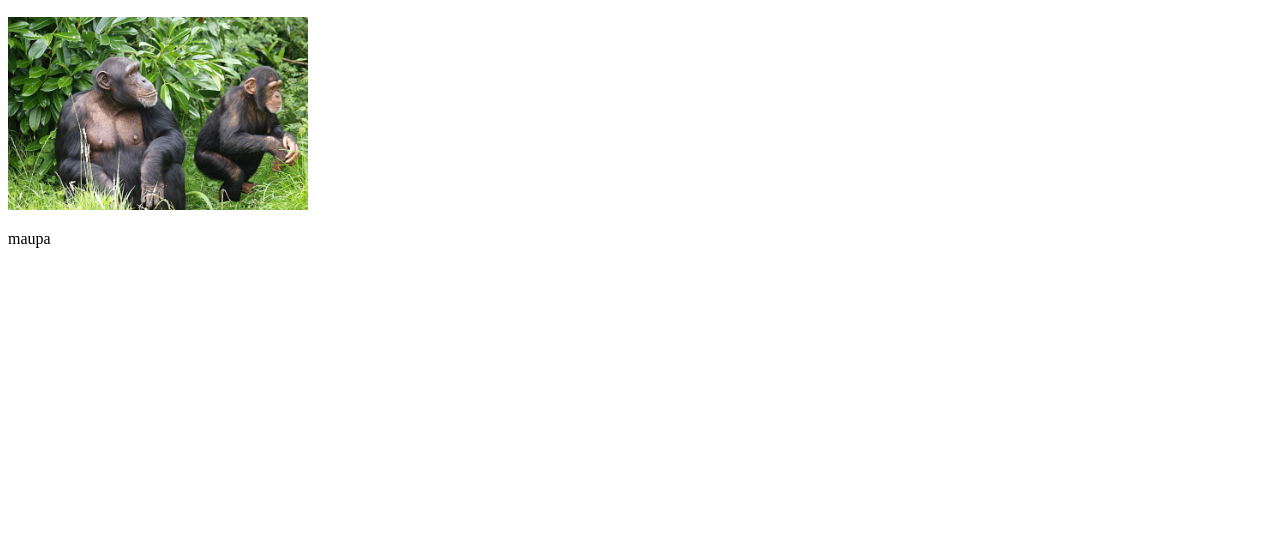
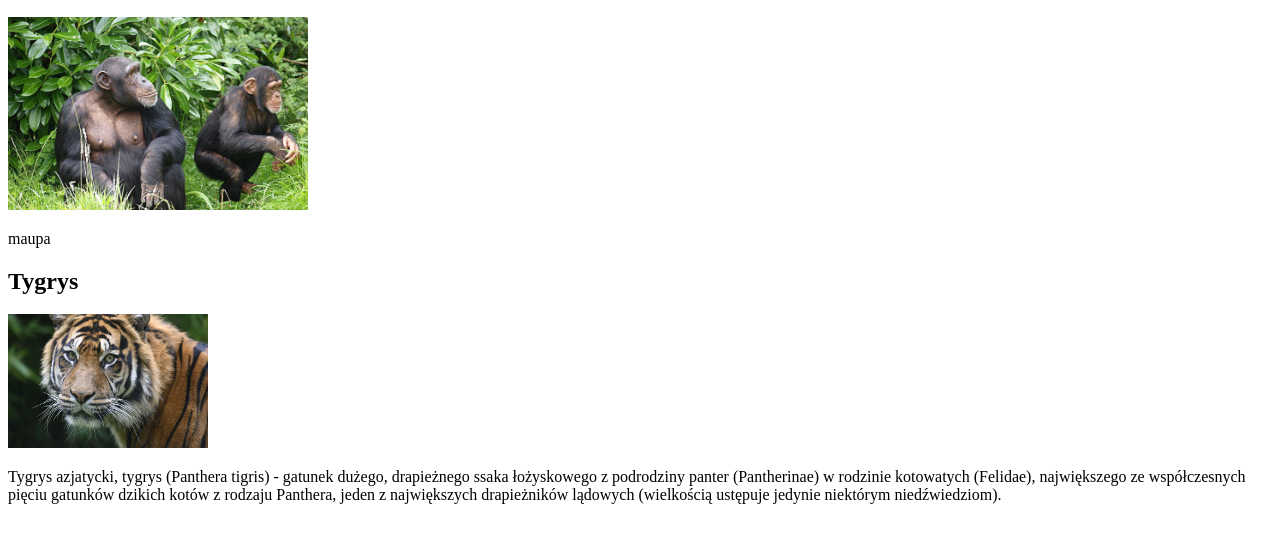
Before and after one commit to BoruweG/ZOOPB, a plain HTML site: page index.html in a window 1280 px wide. Shown: the part 110-652 px from the top of the page. Drawn offline with Linux system fonts and the light colour scheme.

Commit message:
dodano sekcję tygrysa

```diff
--- a/index.html
+++ b/index.html
@@ -1,17 +1,27 @@
 <!DOCTYPE html>
 <html lang="pl">
+
 <head>
     <meta charset="UTF-8">
     <title>Zoo</title>
 </head>
+
 <body>
     <h1>Zoo – Małpy</h1>
     <section>
         <h2>Małpa 1</h2>
-    <img src="monke.jpeg" alt="Małpa 1" width="300">
+        <img src="monke.jpeg" alt="Małpa 1" width="300"/>
         <p>
             maupa
         </p>
     </section>
+    <section>
+        <h2>Tygrys</h2>
+        <img src="tygrys.jpg" alt="tygrys" width="200"/>
+        <p>
+            Tygrys azjatycki, tygrys (Panthera tigris) - gatunek dużego, drapieżnego ssaka łożyskowego z podrodziny panter (Pantherinae) w rodzinie kotowatych (Felidae), największego ze współczesnych pięciu gatunków dzikich kotów z rodzaju Panthera, jeden z największych drapieżników lądowych (wielkością ustępuje jedynie niektórym niedźwiedziom).
+        </p>
+    </section>
 </body>
+
 </html>
```
Also changed, not shown: tygrys.jpg (added).
